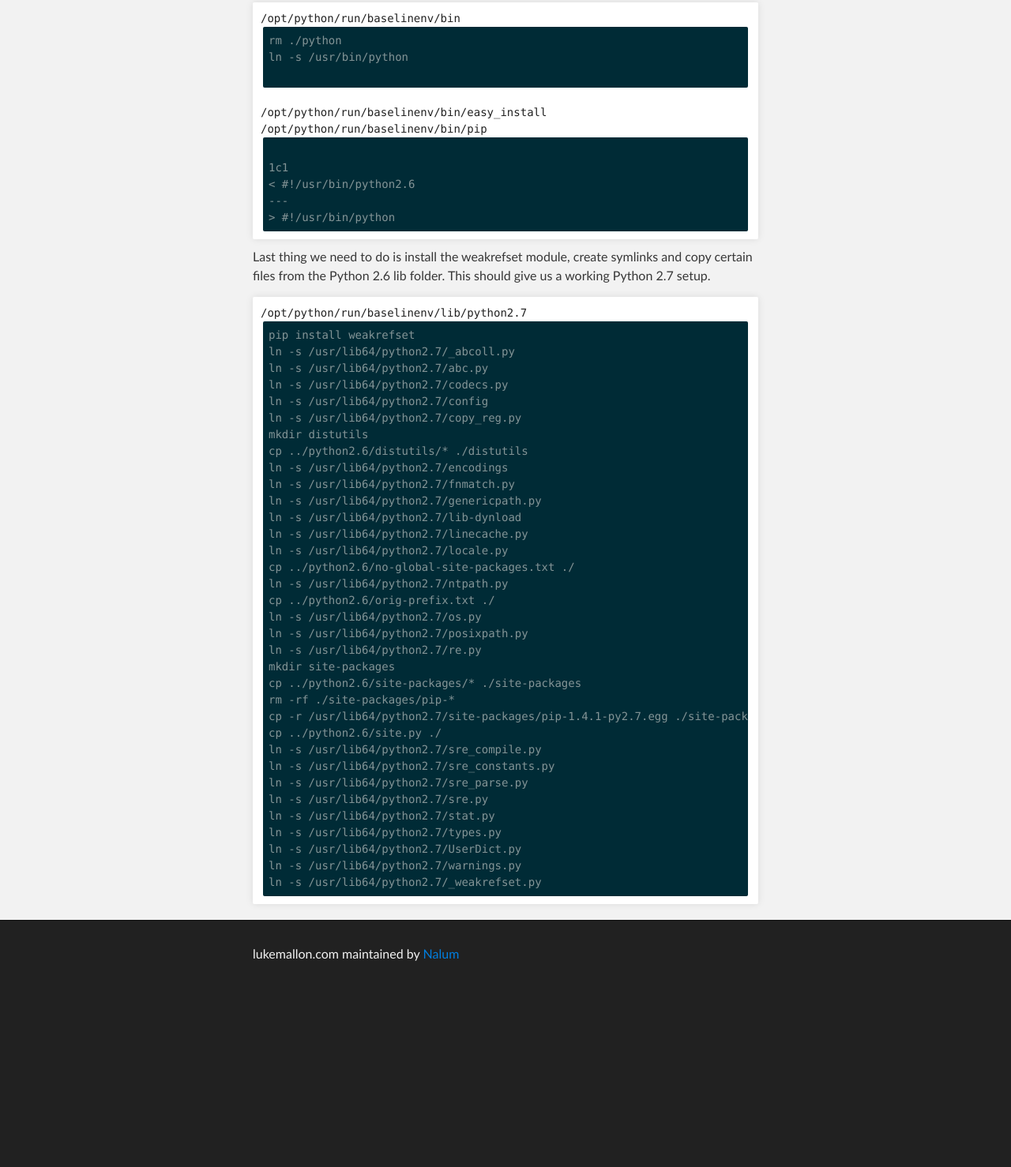
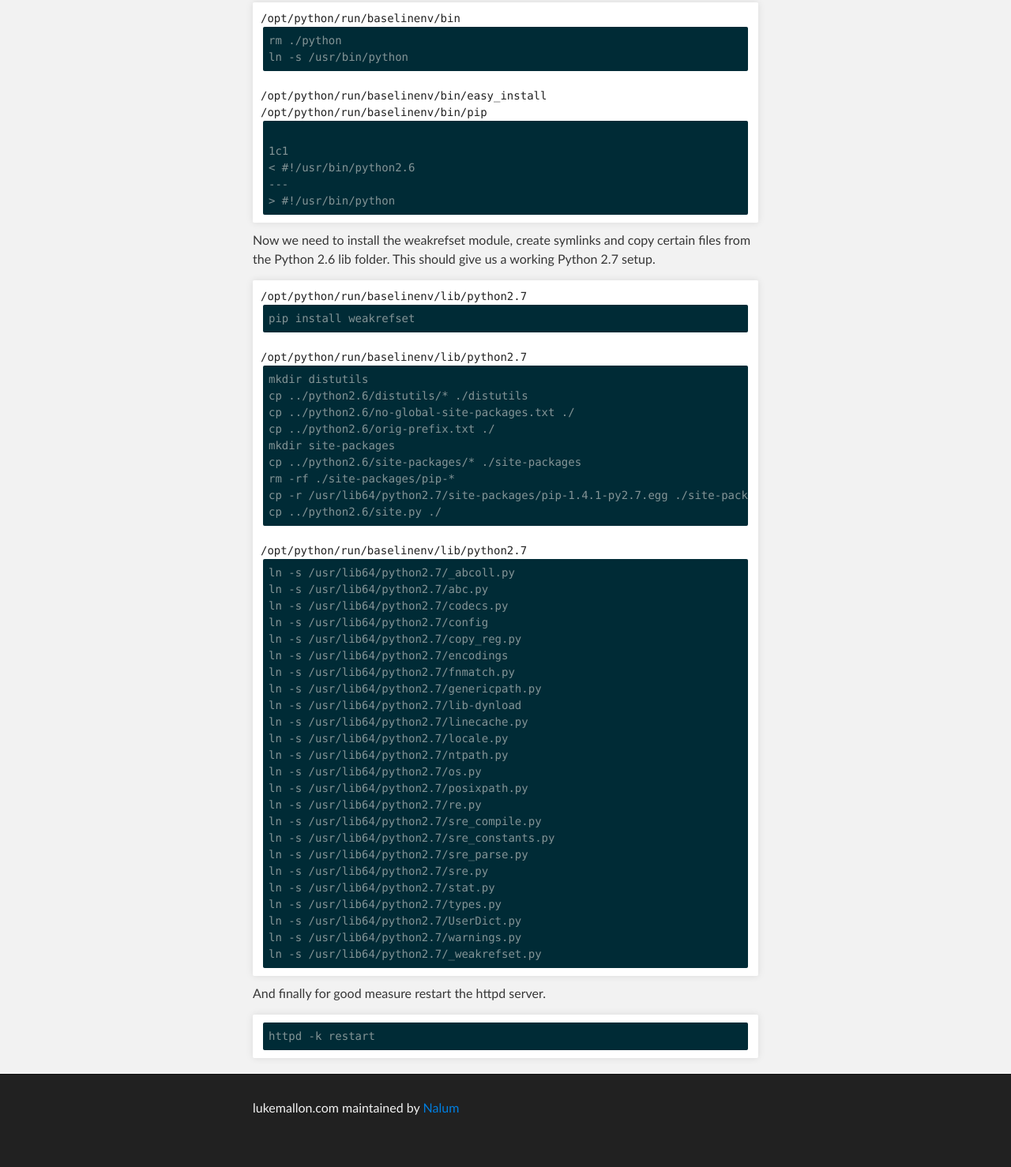
Before and after one commit to Nalum/nalum.github.com, a plain HTML site: page aws.html in a window 1280 px wide. Shown: the part 2653-4131 px from the top of the page at 79% size. Before the commit the page ends 3936 px from the top, so only its background shows below. Drawn offline with Linux system fonts and the light colour scheme; grey boxes are pictures that could not be loaded.

Commit message:
Finishing the last of the article.

```diff
--- a/aws.html
+++ b/aws.html
@@ -143,8 +143,7 @@ make install</code></pre>
                     a new symlink to <code>/usr/bin/python</code>.
                 </p>
                 <pre>/opt/python/run/baselinenv/bin<code>rm ./python
-ln -s /usr/bin/python
-                </code>
+ln -s /usr/bin/python</code>
 /opt/python/run/baselinenv/bin/easy_install
 /opt/python/run/baselinenv/bin/pip
 <code>
@@ -153,35 +152,35 @@ ln -s /usr/bin/python
 ---
 &gt; #!/usr/bin/python</code></pre>
                 <p>
-                    Last thing we need to do is install the weakrefset module,
-                    create symlinks and copy certain files from the Python 2.6
-                    lib folder. This should give us a working Python 2.7 setup.
+                    Now we need to install the weakrefset module, create symlinks
+                    and copy certain files from the Python 2.6 lib folder. This
+                    should give us a working Python 2.7 setup.
                 </p>
-                <pre>/opt/python/run/baselinenv/lib/python2.7<code>pip install weakrefset
-ln -s /usr/lib64/python2.7/_abcoll.py
+                <pre>/opt/python/run/baselinenv/lib/python2.7<code>pip install weakrefset</code>
+/opt/python/run/baselinenv/lib/python2.7<code>mkdir distutils
+cp ../python2.6/distutils/* ./distutils
+cp ../python2.6/no-global-site-packages.txt ./
+cp ../python2.6/orig-prefix.txt ./
+mkdir site-packages
+cp ../python2.6/site-packages/* ./site-packages
+rm -rf ./site-packages/pip-*
+cp -r /usr/lib64/python2.7/site-packages/pip-1.4.1-py2.7.egg ./site-packages
+cp ../python2.6/site.py ./</code>
+/opt/python/run/baselinenv/lib/python2.7<code>ln -s /usr/lib64/python2.7/_abcoll.py
 ln -s /usr/lib64/python2.7/abc.py
 ln -s /usr/lib64/python2.7/codecs.py
 ln -s /usr/lib64/python2.7/config
 ln -s /usr/lib64/python2.7/copy_reg.py
-mkdir distutils
-cp ../python2.6/distutils/* ./distutils
 ln -s /usr/lib64/python2.7/encodings
 ln -s /usr/lib64/python2.7/fnmatch.py
 ln -s /usr/lib64/python2.7/genericpath.py
 ln -s /usr/lib64/python2.7/lib-dynload
 ln -s /usr/lib64/python2.7/linecache.py
 ln -s /usr/lib64/python2.7/locale.py
-cp ../python2.6/no-global-site-packages.txt ./
 ln -s /usr/lib64/python2.7/ntpath.py
-cp ../python2.6/orig-prefix.txt ./
 ln -s /usr/lib64/python2.7/os.py
 ln -s /usr/lib64/python2.7/posixpath.py
 ln -s /usr/lib64/python2.7/re.py
-mkdir site-packages
-cp ../python2.6/site-packages/* ./site-packages
-rm -rf ./site-packages/pip-*
-cp -r /usr/lib64/python2.7/site-packages/pip-1.4.1-py2.7.egg ./site-packages
-cp ../python2.6/site.py ./
 ln -s /usr/lib64/python2.7/sre_compile.py
 ln -s /usr/lib64/python2.7/sre_constants.py
 ln -s /usr/lib64/python2.7/sre_parse.py
@@ -191,6 +190,10 @@ ln -s /usr/lib64/python2.7/types.py
 ln -s /usr/lib64/python2.7/UserDict.py
 ln -s /usr/lib64/python2.7/warnings.py
 ln -s /usr/lib64/python2.7/_weakrefset.py</code></pre>
+                <p>
+                    And finally for good measure restart the httpd server.
+                </p>
+                <pre><code>httpd -k restart</code></pre>
             </section>
         </div>
         <!-- FOOTER  -->
```
